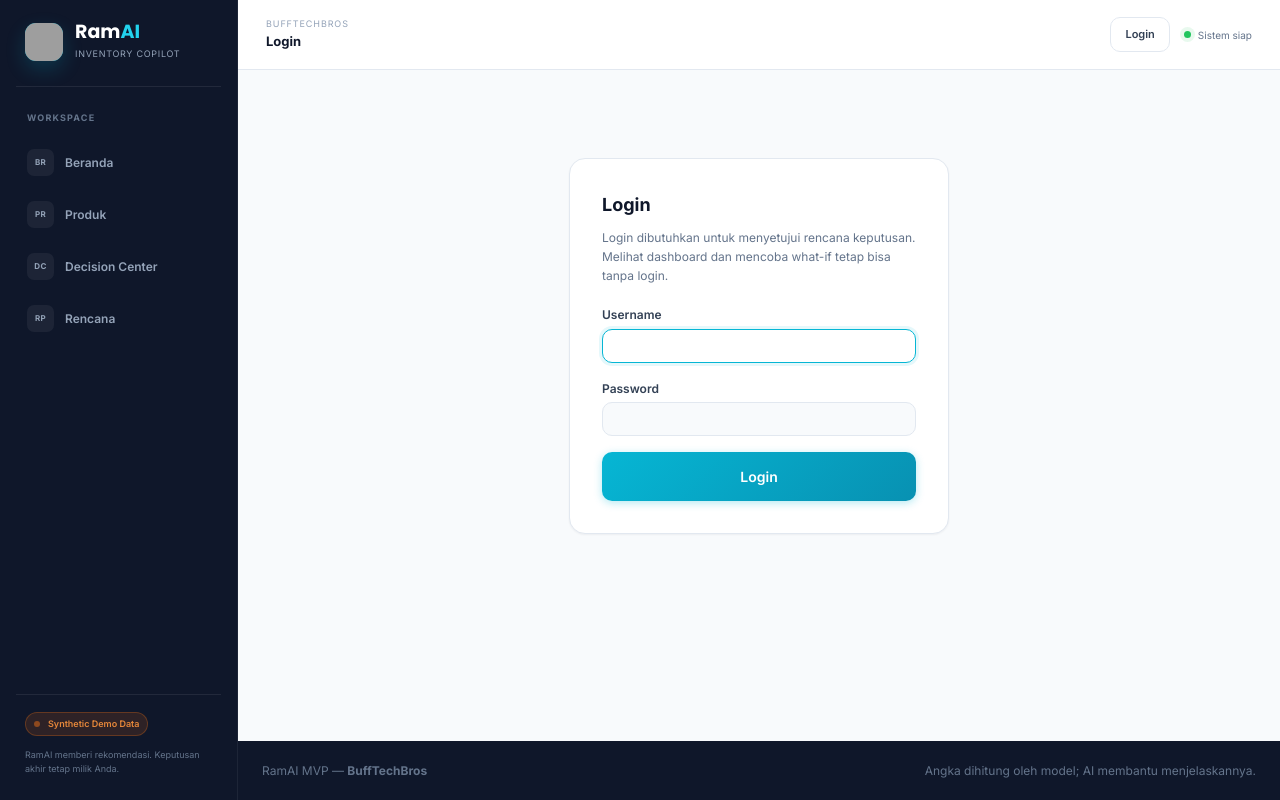
After one commit to Buff-Tech-Bros-V2/RamAI, a Django app: page /accounts/login/ in a window 1280 px wide. The commit adds this page. Run offline with Django 5.2, Linux system fonts and the light colour scheme; grey boxes are pictures that could not be loaded.

Commit message:
feat(ramai): add authentication

```diff
--- a/apps/dashboard/static/dashboard/css/ramai.css
+++ b/apps/dashboard/static/dashboard/css/ramai.css
@@ -203,6 +203,12 @@ td,th,.stat-value,.metric-value{font-variant-numeric:tabular-nums}
 .ram-btn-primary:hover{background:linear-gradient(135deg,var(--ram-teal-400),var(--ram-teal-500));box-shadow:0 4px 16px rgba(6,182,212,.4);transform:translateY(-1px)}
 .ram-btn-full{width:100%}
 .ram-btn-lg{padding:16px 24px;font-size:14px}
+
+/* ---------- Login ---------- */
+.login-wrapper{display:flex;justify-content:center;padding:60px 0}
+.login-card{background:var(--ram-bg-card);border:1px solid var(--ram-border);border-radius:var(--radius-lg);padding:32px;box-shadow:var(--shadow-sm);width:100%;max-width:380px}
+.login-card .card-title{font-size:18px;font-weight:700;margin-bottom:8px}
+.login-card .card-desc{font-size:12px;color:var(--ram-muted-500);margin-bottom:20px;line-height:1.6}
 
 /* ---------- Assumptions ---------- */
 .assumptions-card{background:var(--ram-bg-card);border:1px solid var(--ram-border);border-radius:var(--radius-lg);overflow:hidden;box-shadow:var(--shadow-sm);margin-bottom:32px}
@@ -424,10 +430,13 @@ body{overflow-x:hidden}
 .sidebar-foot p{font-size:9px;line-height:1.55;color:#64748b;margin-top:12px}
 .app-main{width:calc(100% - 238px);margin-left:238px;min-width:0;display:flex;flex-direction:column;min-height:100vh}
 .app-topbar{height:70px;display:flex;align-items:center;gap:14px;padding:0 28px;background:rgba(255,255,255,.94);border-bottom:1px solid var(--ram-border);position:sticky;top:0;z-index:180;backdrop-filter:blur(12px)}
-.app-topbar>div:not(.topbar-status){display:flex;flex-direction:column}
+.app-topbar>div:not(.topbar-status):not(.topbar-auth){display:flex;flex-direction:column}
 .topbar-context{font-size:9px;text-transform:uppercase;letter-spacing:.1em;color:var(--ram-muted-400)}
 .app-topbar strong{font-size:13px;color:var(--ram-ink-900)}
-.topbar-status{margin-left:auto;display:flex;align-items:center;gap:7px;font-size:10px;color:var(--ram-muted-500)}
+.topbar-auth{margin-left:auto;display:flex;align-items:center;gap:10px}
+.topbar-auth-user{font-size:12px;font-weight:600;color:var(--ram-ink-700)}
+.topbar-auth .ram-btn-ghost{padding:8px 14px;font-size:11px}
+.topbar-status{display:flex;align-items:center;gap:7px;font-size:10px;color:var(--ram-muted-500)}
 .topbar-status span{width:7px;height:7px;border-radius:50%;background:var(--ram-green-500);box-shadow:0 0 0 4px rgba(34,197,94,.1)}
 .sidebar-toggle{display:none;width:36px;height:36px;border:1px solid var(--ram-border);border-radius:9px;background:#fff;color:var(--ram-ink-900);cursor:pointer}
 .sidebar-backdrop{display:none;position:fixed;inset:0;background:rgba(15,23,42,.5);z-index:250}
--- a/apps/dashboard/templates/dashboard/_partials/dashboard_content.html
+++ b/apps/dashboard/templates/dashboard/_partials/dashboard_content.html
@@ -65,6 +65,7 @@
             <div><span>Estimasi kontribusi</span><strong>Rp{{ rec.expected_contribution|floatformat:0|intcomma }}</strong></div>
         </div>
         <div class="recommendation-footer">
+            {% if user.is_authenticated %}
             <form method="post" action="{% url 'dashboard:approve_plan' sku.sku_id %}">
                 {% csrf_token %}
                 <input type="hidden" name="capacity_minutes" value="{{ whatif.daily_capacity_minutes|default:decision_config.daily_capacity_minutes }}">
@@ -72,6 +73,9 @@
                 <input type="hidden" name="deadline" value="{{ whatif.commitment_deadline|default:decision_config.commitment_deadline|date:'Y-m-d\TH:i' }}">
                 <button type="submit" class="ram-btn ram-btn-primary ram-btn-lg">Setujui dan simpan rencana</button>
             </form>
+            {% else %}
+            <a href="{% url 'login' %}?next={% url 'dashboard:decision_center' sku.sku_id %}" class="ram-btn ram-btn-primary ram-btn-lg">Login untuk menyetujui</a>
+            {% endif %}
             <span>Evaluasi ulang {{ rec.reevaluate_at|date:"d M, H:i" }}</span>
         </div>
     </article>
--- a/apps/dashboard/templates/dashboard/base.html
+++ b/apps/dashboard/templates/dashboard/base.html
@@ -35,7 +35,7 @@
 <div class="app-shell">
     <aside class="app-sidebar" id="app-sidebar">
         <a class="sidebar-brand" href="{% url 'dashboard:index' %}" aria-label="Beranda RamAI">
-            <span class="sidebar-logo">R</span>
+            <img src="https://i.imgur.com/kaavgrz.jpeg" alt="Logo RamAI" class="sidebar-logo">
             <span><strong>Ram<span>AI</span></strong><small>Inventory copilot</small></span>
         </a>
 
@@ -68,6 +68,17 @@
                 <span class="topbar-context">BuffTechBros</span>
                 <strong>{% block page_title %}RamAI Workspace{% endblock %}</strong>
             </div>
+            <div class="topbar-auth">
+                {% if user.is_authenticated %}
+                <span class="topbar-auth-user">{{ user.username }}</span>
+                <form method="post" action="{% url 'logout' %}">
+                    {% csrf_token %}
+                    <button type="submit" class="ram-btn ram-btn-ghost">Logout</button>
+                </form>
+                {% else %}
+                <a href="{% url 'login' %}?next={{ request.path }}" class="ram-btn ram-btn-ghost">Login</a>
+                {% endif %}
+            </div>
             <div class="topbar-status"><span></span> Sistem siap</div>
         </header>
 
--- a/apps/dashboard/templates/dashboard/overview.html
+++ b/apps/dashboard/templates/dashboard/overview.html
@@ -11,7 +11,9 @@
         <h1>Selamat datang di RamAI.</h1>
         <p>Lihat produk yang perlu perhatian dan lanjutkan ke keputusan yang harus diambil hari ini.</p>
     </div>
+    {% if user.is_authenticated %}
     <a href="{% url 'dashboard:product_create' %}" class="ram-btn ram-btn-primary">+ Tambah produk</a>
+    {% endif %}
 </header>
 
 <section class="overview-kpis" aria-label="Ringkasan bisnis">
@@ -54,7 +56,11 @@
         <div class="empty-state-icon">+</div>
         <h3>Belum ada produk</h3>
         <p>Tambahkan produk pertama agar RamAI dapat mulai membantu keputusan stok.</p>
+        {% if user.is_authenticated %}
         <a href="{% url 'dashboard:product_create' %}" class="ram-btn ram-btn-primary">Tambah produk pertama</a>
+        {% else %}
+        <a href="{% url 'login' %}?next={{ request.path }}" class="ram-btn ram-btn-primary">Login untuk tambah produk</a>
+        {% endif %}
     </div>
     {% endif %}
 </section>
--- a/apps/dashboard/templates/dashboard/plans.html
+++ b/apps/dashboard/templates/dashboard/plans.html
@@ -14,7 +14,7 @@
     {% for draft in drafts %}
     <article class="history-card">
         <div class="history-date"><strong>{{ draft.approved_at|date:"d" }}</strong><span>{{ draft.approved_at|date:"M Y" }}</span><small>{{ draft.approved_at|date:"H:i" }}</small></div>
-        <div class="history-main"><span>{{ draft.sku.sku_id }}</span><h3>{{ draft.sku.name }}</h3><p>{{ draft.recommended_action }}</p></div>
+        <div class="history-main"><span>{{ draft.sku.sku_id }}</span><h3>{{ draft.sku.name }}</h3><p>{{ draft.recommended_action }} · disetujui oleh {{ draft.approved_by.username|default:"—" }}</p></div>
         <div class="history-metrics"><div><span>Unit sekarang</span><strong>{{ draft.commit_now_units }}</strong></div><div><span>Unit susulan</span><strong>{{ draft.commit_later_units }}</strong></div><div><span>Modal</span><strong>Rp{{ draft.required_capital|floatformat:0|intcomma }}</strong></div><div><span>Kontribusi</span><strong>Rp{{ draft.expected_contribution|floatformat:0|intcomma }}</strong></div></div>
         <div class="history-actions"><span class="status-pill status-success">Tersimpan</span><a href="{% url 'dashboard:product_detail' draft.sku.sku_id %}" class="text-link">Lihat produk →</a></div>
     </article>
--- a/apps/dashboard/templates/dashboard/products/detail.html
+++ b/apps/dashboard/templates/dashboard/products/detail.html
@@ -7,7 +7,7 @@
 {% block content %}
 <header class="page-heading product-detail-heading">
     <div><a href="{% url 'dashboard:product_list' %}" class="back-link">← Kembali ke produk</a><div class="eyebrow">{{ product.sku_id }} · {{ product.product_category }}</div><h1>{{ product.name }}</h1><p>Profil produk dan batas operasional yang dipakai oleh decision engine.</p></div>
-    <div class="page-actions"><a href="{% url 'dashboard:product_edit' product.sku_id %}" class="ram-btn ram-btn-ghost">Edit produk</a>{% if latest %}<a href="{% url 'dashboard:decision_center' product.sku_id %}" class="ram-btn ram-btn-primary">Buka Decision Center</a>{% endif %}</div>
+    <div class="page-actions">{% if user.is_authenticated %}<a href="{% url 'dashboard:product_edit' product.sku_id %}" class="ram-btn ram-btn-ghost">Edit produk</a>{% endif %}{% if latest %}<a href="{% url 'dashboard:decision_center' product.sku_id %}" class="ram-btn ram-btn-primary">Buka Decision Center</a>{% endif %}</div>
 </header>
 
 {% if not latest %}<div class="ram-alert ram-alert-info"><span class="ram-alert-icon">i</span><span>Produk sudah tersimpan, tetapi belum memiliki data observasi. Import data sebelum menjalankan analisis.</span></div>{% endif %}
--- a/apps/dashboard/templates/dashboard/products/list.html
+++ b/apps/dashboard/templates/dashboard/products/list.html
@@ -7,7 +7,9 @@
 {% block content %}
 <header class="page-heading">
     <div><div class="eyebrow">Kelola katalog</div><h1>Produk dan stok</h1><p>Kelola profil produk, biaya, kapasitas, dan batas keputusan setiap SKU.</p></div>
+    {% if user.is_authenticated %}
     <a href="{% url 'dashboard:product_create' %}" class="ram-btn ram-btn-primary">+ Tambah produk</a>
+    {% endif %}
 </header>
 
 <div class="toolbar-card">
@@ -26,7 +28,7 @@
         <div class="product-row-actions"><a href="{% url 'dashboard:product_detail' row.product.sku_id %}" class="ram-btn ram-btn-ghost">Detail</a>{% if row.latest %}<a href="{% url 'dashboard:decision_center' row.product.sku_id %}" class="ram-btn ram-btn-outline">Analisis</a>{% endif %}</div>
     </article>
     {% empty %}
-    <div class="empty-state-card"><h3>Belum ada produk</h3><p>Tambahkan produk pertama untuk memulai.</p><a href="{% url 'dashboard:product_create' %}" class="ram-btn ram-btn-primary">Tambah produk</a></div>
+    <div class="empty-state-card"><h3>Belum ada produk</h3><p>Tambahkan produk pertama untuk memulai.</p>{% if user.is_authenticated %}<a href="{% url 'dashboard:product_create' %}" class="ram-btn ram-btn-primary">Tambah produk</a>{% else %}<a href="{% url 'login' %}?next={{ request.path }}" class="ram-btn ram-btn-primary">Login untuk tambah produk</a>{% endif %}</div>
     {% endfor %}
 </div>
 {% endblock %}
--- /dev/null
+++ b/apps/dashboard/templates/registration/login.html
@@ -0,0 +1,34 @@
+{% extends "dashboard/base.html" %}
+
+{% block title %}Login — RamAI{% endblock %}
+{% block page_title %}Login{% endblock %}
+
+{% block content %}
+<div class="login-wrapper">
+    <div class="login-card">
+        <div class="card-title">Login</div>
+        <p class="card-desc">Login dibutuhkan untuk menyetujui rencana keputusan. Melihat dashboard dan mencoba what-if tetap bisa tanpa login.</p>
+
+        {% if form.errors %}
+        <div class="ram-alert ram-alert-warning">
+            <span class="ram-alert-icon">!</span>
+            <span>Username atau password salah.</span>
+        </div>
+        {% endif %}
+
+        <form method="post">
+            {% csrf_token %}
+            <div class="ram-form-group">
+                <label class="ram-label" for="id_username">Username</label>
+                <input type="text" name="username" id="id_username" class="ram-input" autofocus required>
+            </div>
+            <div class="ram-form-group">
+                <label class="ram-label" for="id_password">Password</label>
+                <input type="password" name="password" id="id_password" class="ram-input" required>
+            </div>
+            <input type="hidden" name="next" value="{{ next }}">
+            <button type="submit" class="ram-btn ram-btn-primary ram-btn-lg ram-btn-full">Login</button>
+        </form>
+    </div>
+</div>
+{% endblock %}
--- a/apps/dashboard/views.py
+++ b/apps/dashboard/views.py
@@ -1,6 +1,7 @@
 import json
 
 from django.contrib import messages
+from django.contrib.auth.decorators import login_required
 from django.db import transaction
 from django.shortcuts import get_object_or_404, redirect, render
 from django.utils import timezone
@@ -130,6 +131,7 @@ def product_detail(request, sku_id):
     )
 
 
+@login_required
 def product_create(request):
     sku_form = SKUForm(request.POST or None)
     config_form = DecisionConfigForm(request.POST or None)
@@ -154,6 +156,7 @@ def product_create(request):
     )
 
 
+@login_required
 def product_edit(request, sku_id):
     product = get_object_or_404(SKU.objects.select_related("decision_config"), pk=sku_id)
     sku_form = SKUForm(request.POST or None, instance=product)
@@ -235,6 +238,7 @@ def _parse_overrides(request) -> dict:
     return overrides
 
 
+@login_required
 def approve_plan(request, sku_id):
     if request.method != "POST":
         return redirect("dashboard:decision_center", sku_id=sku_id)
@@ -248,6 +252,7 @@ def approve_plan(request, sku_id):
 
     ActionPlanDraft.objects.create(
         sku=sku,
+        approved_by=request.user,
         recommended_action=rec.action,
         commit_now_units=rec.commit_now_units,
         commit_later_units=rec.commit_later_units,
--- a/config/settings.py
+++ b/config/settings.py
@@ -72,6 +72,10 @@ DATABASES = {
 
 AUTH_PASSWORD_VALIDATORS = []
 
+LOGIN_URL = "login"
+LOGIN_REDIRECT_URL = "dashboard:index"
+LOGOUT_REDIRECT_URL = "dashboard:index"
+
 LANGUAGE_CODE = "id"
 
 TIME_ZONE = "Asia/Jakarta"
--- a/config/urls.py
+++ b/config/urls.py
@@ -3,5 +3,6 @@ from django.urls import include, path
 
 urlpatterns = [
     path("admin/", admin.site.urls),
+    path("accounts/", include("django.contrib.auth.urls")),
     path("", include("apps.dashboard.urls")),
 ]
```
Also changed, not shown: apps/decisionengine/models.py (+8 -0 lines), apps/decisionengine/migrations/0002_actionplandraft_approved_by.py (added).
